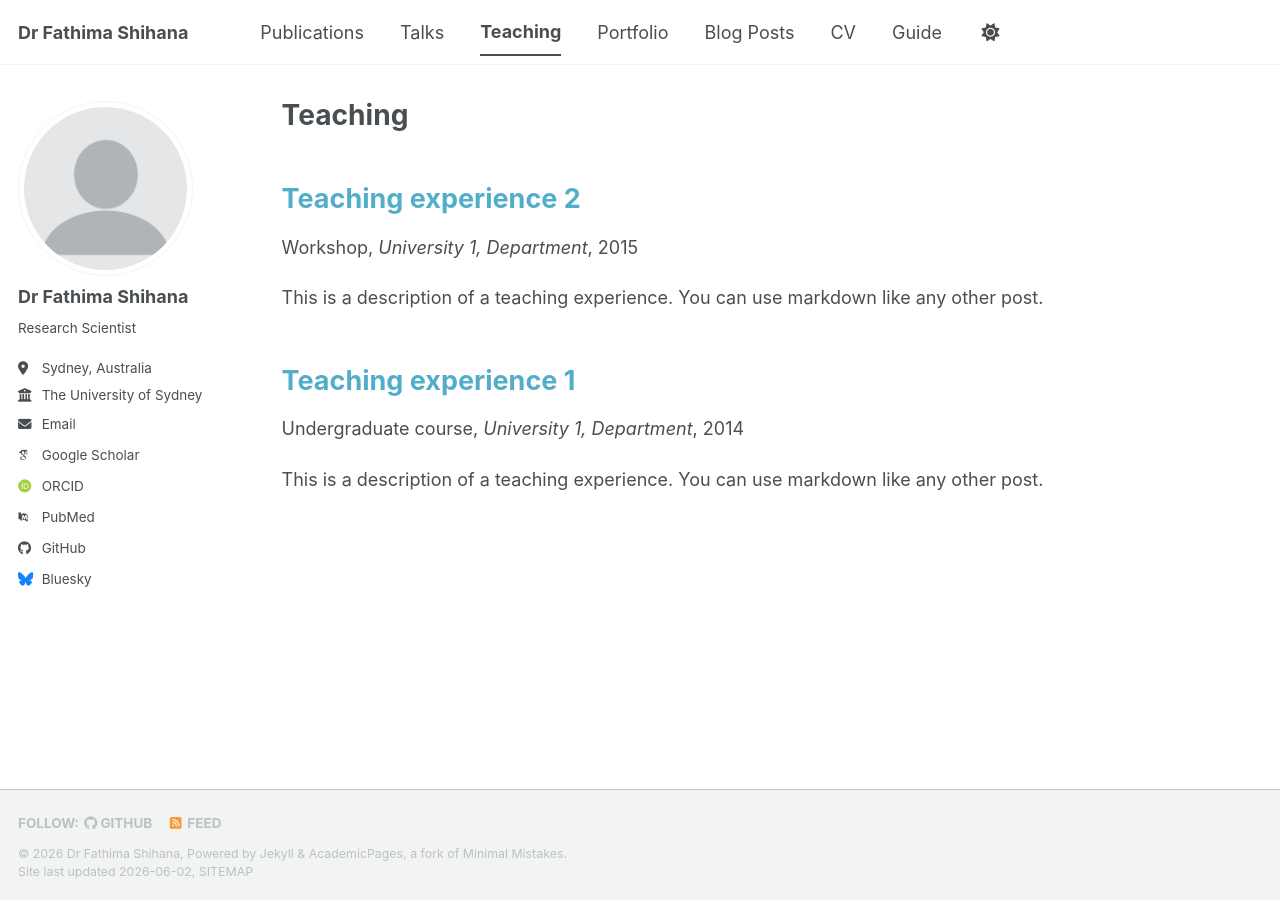
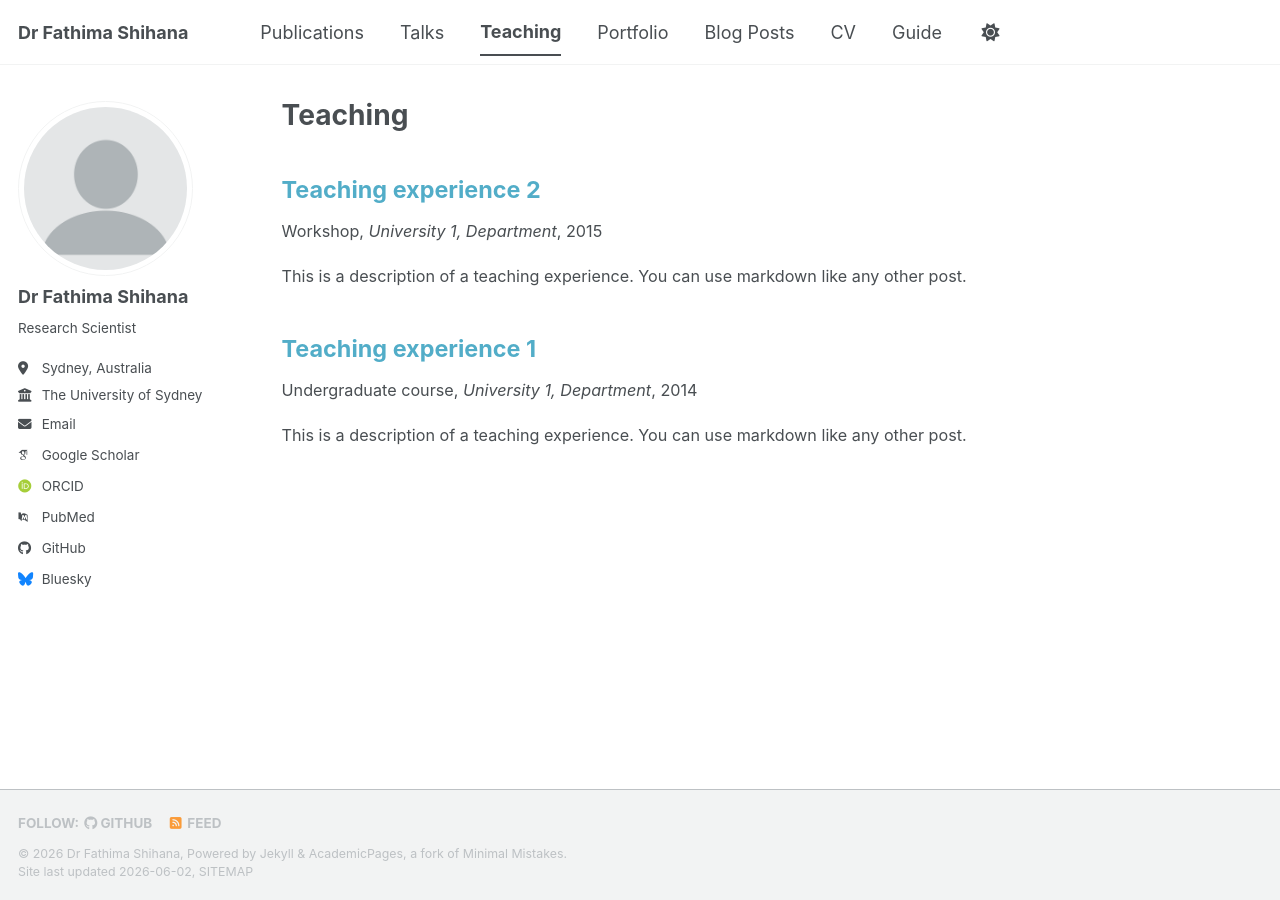
Before and after one commit to fathimashihana/fathimashihana.github.io, a Jekyll site: the page built from _pages/teaching.html, in a window 1280 px wide. Built offline with Jekyll 4.4.1, drawn with Linux system fonts in a browser that asks for light colours; some web fonts are replaced; a script bundle is joined from its source files by our own code; library files that are not in the unit come from our copies.

Commit message:
Update main.scss

```diff
--- a/assets/css/main.scss
+++ b/assets/css/main.scss
@@ -62,3 +62,15 @@
     text-decoration: none !important;
     border-bottom: none !important;
 }
+.archive__item-title {
+    font-size: 1.3rem !important;
+}
+
+.archive__item p {
+    font-size: 0.9rem !important;
+    line-height: 1.45 !important;
+}
+
+.archive__item .fa {
+    font-size: 0.9rem !important;
+}
```
